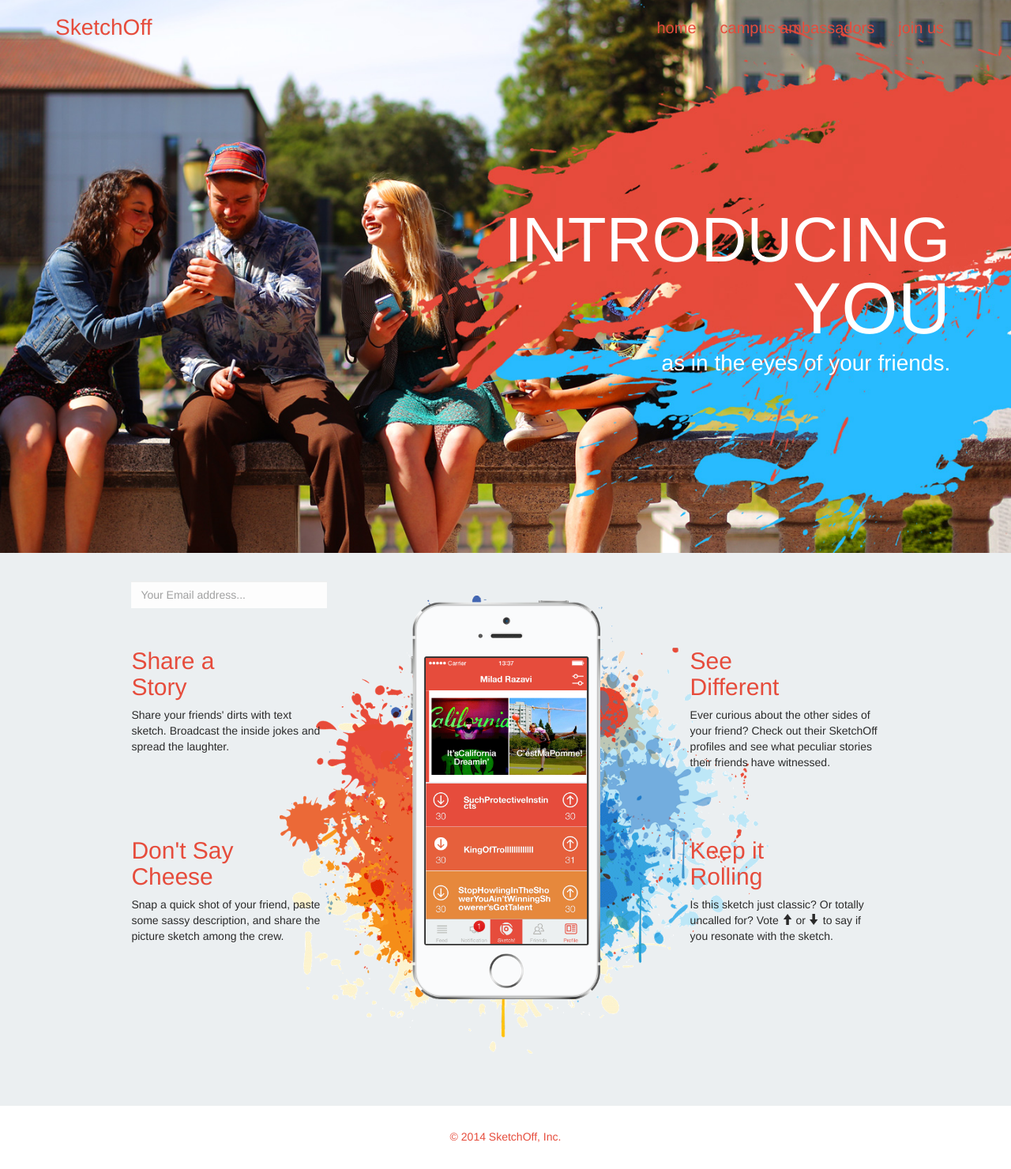
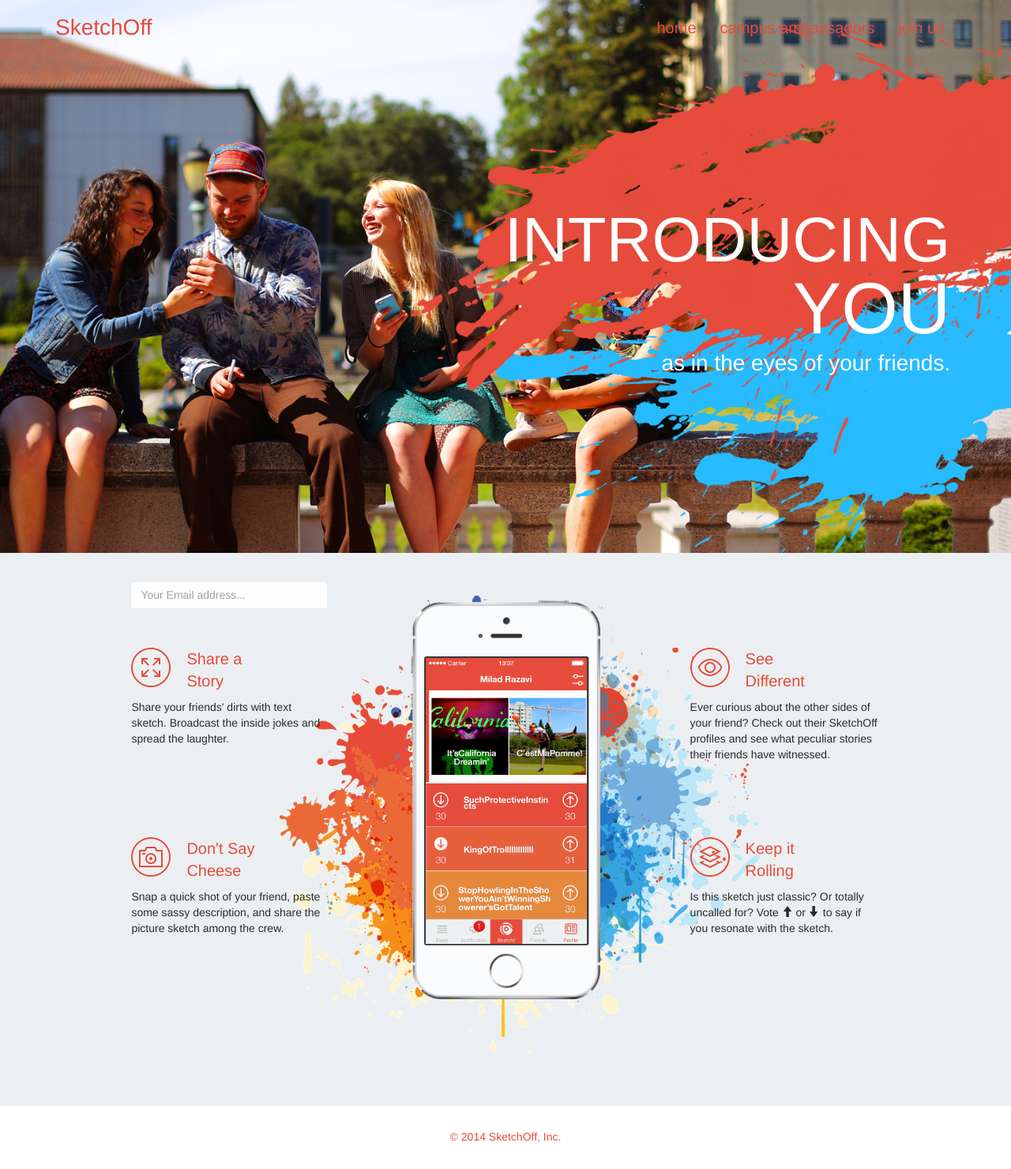
Before and after one commit to franklsf95/sketch-off-landing, a Jekyll site: the page built from index.html, in a window 1280 px wide. Shown: the whole page at 79% size. Built offline with Jekyll 4.4.1, drawn with Linux system fonts in a browser that asks for light colours; nearby versions of some CDN libraries.

Commit message:
icons in feature boxes

```diff
--- a/assets/css/style.css
+++ b/assets/css/style.css
@@ -151,10 +151,30 @@
   color: #2b2b2b; }
   .feature-box h2 {
     color: #e64c3c;
+    font-size: 20px;
+    line-height: 28px;
     font-weight: 300; }
     @media (min-width: 768px) {
       .feature-box h2 {
         max-width: 160px; } }
+  .feature-box .icon {
+    min-height: 50px;
+    background-size: 50px 50px;
+    background-repeat: no-repeat;
+    padding-left: 70px; }
+    @media (max-width: 767px) {
+      .feature-box .icon {
+        padding-top: 10px; } }
+  .feature-box .icon-share {
+    background-image: url("../img/icon-share.png"); }
+  .feature-box .icon-camera {
+    background-image: url("../img/icon-camera.png"); }
+  .feature-box .icon-eye {
+    background-image: url("../img/icon-eye.png"); }
+  .feature-box .icon-sketches {
+    background-image: url("../img/icon-sketches.png"); }
+  .feature-box .emph {
+    font-weight: 500; }
 
 @media (max-width: 767px) {
   .img-iphone {
--- a/index.html
+++ b/index.html
@@ -31,19 +31,19 @@ scripts:
           </ul>
         </div>
         <div class="feature-box box-1">
-            <h2>Share a Story</h2>
-            <p>Share your friends' dirts with text sketch. Broadcast the inside jokes and spread the laughter.</p>
+            <h2 class="icon icon-share">Share a Story</h2>
+            <p>Share your friends' dirts with <span class="emph">text sketch</span>. Broadcast the inside jokes and spread the laughter.</p>
         </div>
         <div class="feature-box box-2">
-            <h2>Don't Say Cheese</h2>
-            <p>Snap a quick shot of your friend, paste some sassy description, and share the picture sketch among the crew.</p>
+            <h2 class="icon icon-camera">Don't Say Cheese</h2>
+            <p>Snap a quick shot of your friend, paste some sassy description, and share the <span class="emph">picture sketch</span> among the crew.</p>
         </div>
         <div class="feature-box box-3">
-            <h2>See Different</h2>
+            <h2 class="icon icon-eye">See Different</h2>
             <p>Ever curious about the other sides of your friend? Check out their SketchOff profiles and see what peculiar stories their friends have witnessed.</p>
         </div>
         <div class="feature-box box-4">
-            <h2>Keep it Rolling</h2>
+            <h2 class="icon icon-sketches">Keep it Rolling</h2>
             <p>Is this sketch just classic? Or totally uncalled for? Vote <span class="glyphicon glyphicon-arrow-up"></span> or <span class="glyphicon glyphicon-arrow-down"></span> to say if you resonate with the sketch.</p>
         </div>
     </div>
```
Also changed, not shown: _assets/css/style.scss (+16 -0 lines), assets/img/icon-camera.png (added), assets/img/icon-eye.png (added), assets/img/icon-share.png (added), assets/img/icon-sketches.png (added), 1 other file.
